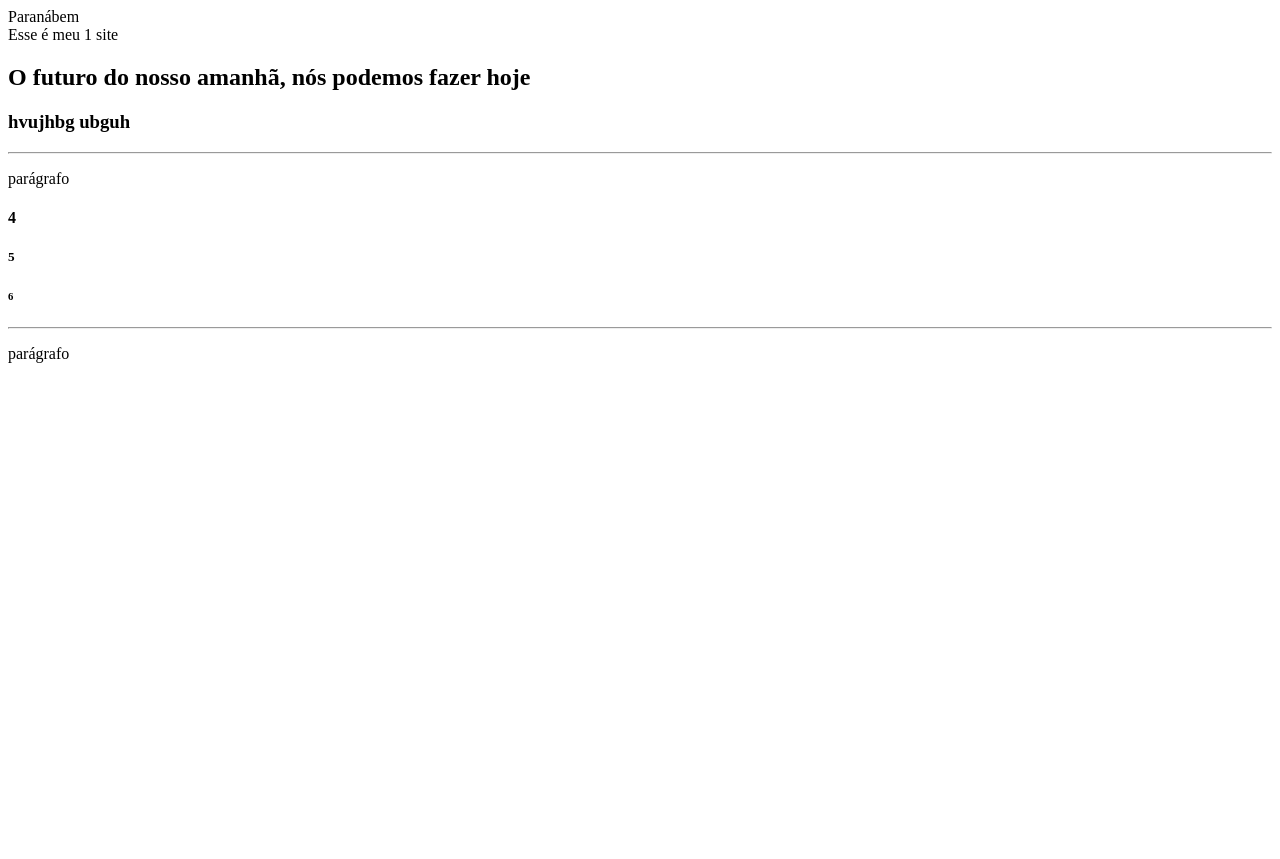
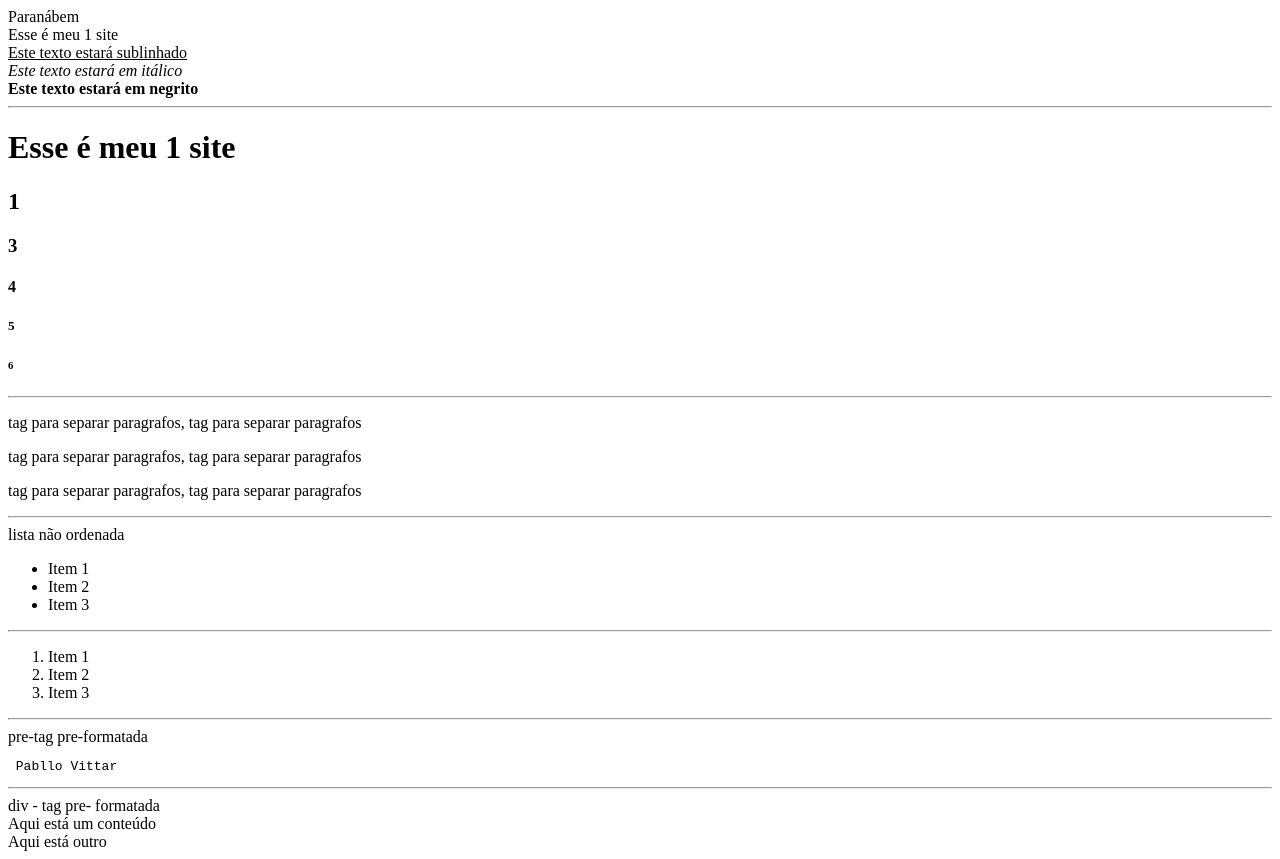
Before and after one commit to pedrojuv/website-2i, a plain HTML site: page index.html in a window 1280 px wide. Before the commit the page ends 800 px from the top, so only its background shows below. Drawn offline with Linux system fonts and the light colour scheme.

Commit message:
Add files via upload

```diff
--- a/index.html
+++ b/index.html
@@ -9,13 +9,59 @@
     Paranábem
     <br>
     Esse é meu 1 site
-<h2> O futuro do nosso amanhã, nós podemos fazer hoje </h2>
-<h3>           hvujhbg ubguh    </h3>
-<hr><p> parágrafo </p>
+    <br>
+    <u>Este texto estará sublinhado</u>
+    <br>
+    <i>Este texto estará em itálico</i>
+    <br>
+    <b>Este texto estará em negrito</b>
+
+    <hr>
+    <h1>Esse é meu 1 site</h1>
+    <h2> 1 </h2>
+    <h3> 3 </h3>
     <h4> 4 </h4>
     <h5> 5 </h5>
-<h6> 6 </h6>
-    <hr><p> parágrafo </p>
+    <h6> 6 </h6>
 
+    <hr>
+<p>
+tag para separar paragrafos, tag para separar paragrafos
+</p>
+
+<p>
+tag para separar paragrafos, tag para separar paragrafos
+</p>
+
+<p>
+tag para separar paragrafos, tag para separar paragrafos
+</p>
+
+<hr>
+lista não ordenada
+<ul>
+    <li>Item 1</li>
+    <li>Item 2</li>
+    <li>Item 3</li>
+</ul>
+ <hr>
+
+<ol>
+    <li>Item 1</li>
+    <li>Item 2</li>
+    <li>Item 3</li>
+</ol>
+
+    <hr>
+pre-tag pre-formatada
+    <pre> Pabllo Vittar </pre>
+    <hr>
+    div - tag pre- formatada
+    <div>
+        Aqui está um conteúdo
+    </div>
+    <div>
+        Aqui está outro
+    </div>
 </body>
 </html>
```
